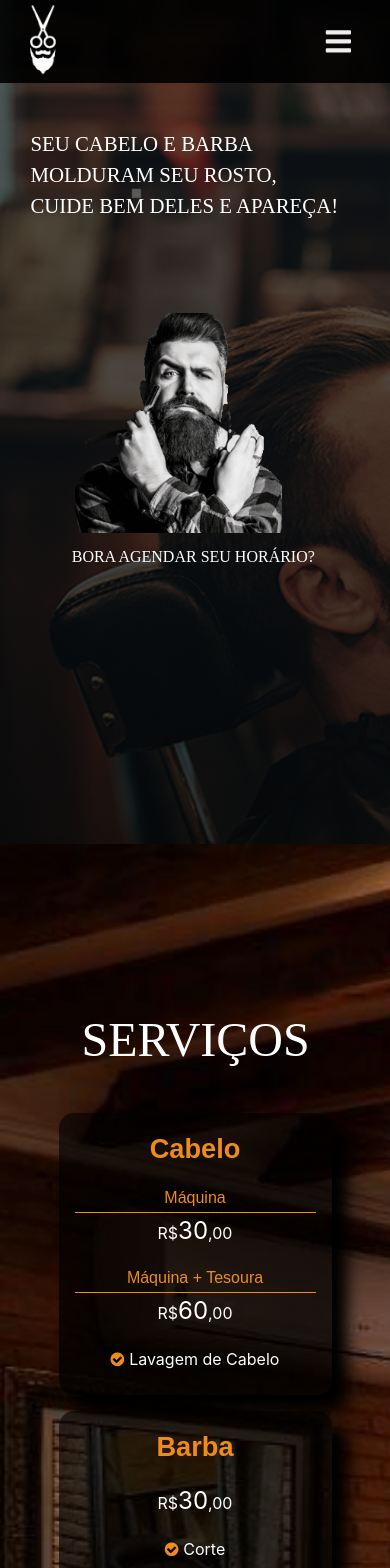
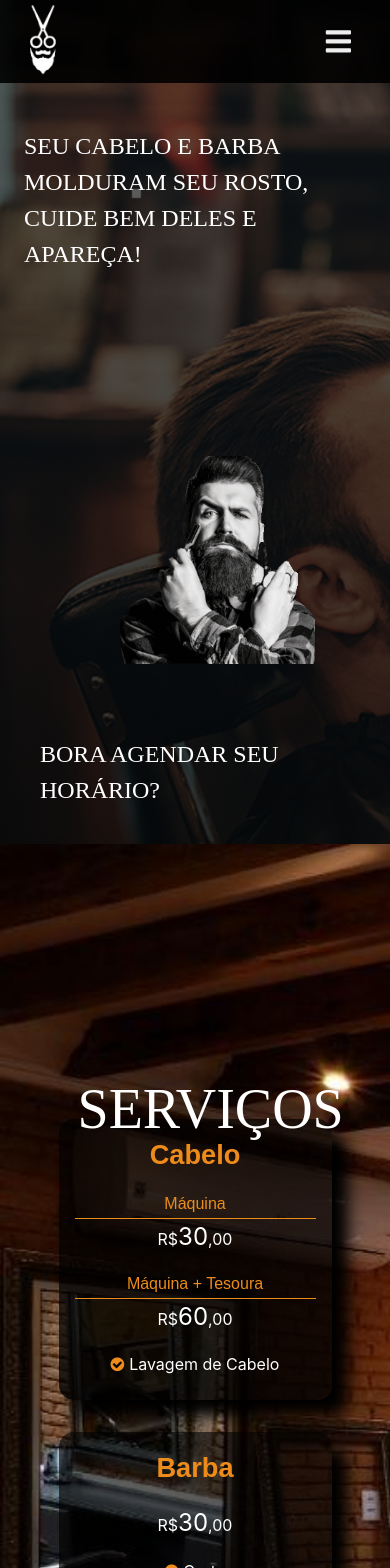
Before and after one commit to Felipediaslc/Barbearia-Strait-Front, a React (Create React App) app: page / in a window 390 px wide. Shown: the top 1568 px of the page. Built offline with nearby package versions, Linux system fonts and the light colour scheme; a web font is replaced by a local one.

Commit message:
refinamento v.27

```diff
--- a/src/Pages/Galeria/Galeria.css
+++ b/src/Pages/Galeria/Galeria.css
@@ -11,7 +11,7 @@
    display: flex;
    justify-content: center;
    align-items: flex-start;
-   padding: 5rem 0 0 0;
+   padding: 6rem 0 0 0;
    font-family: 'Finger Paint', cursive;
 
      font-size: 3.5rem;
@@ -20,8 +20,9 @@
 
 .galery-barb{
 
-  margin: 0.3rem 0 0 25rem;
-  width:36vw;
+  margin: 1rem 0 0 0;
+  padding:0 0 0 1rem;
+  width:38vw;
 
 }
 
@@ -38,7 +39,7 @@
 
 
 
-  @media screen and (max-width: 393px){
+  @media screen and (max-width: 480px){
 
     .galeria{
         width: 100vw;
--- a/src/Pages/Homee/Homee.css
+++ b/src/Pages/Homee/Homee.css
@@ -17,13 +17,13 @@
     display: flex;
     justify-content: left;
     align-items: flex-start;
-    padding: 6rem 5rem 0  4rem;
+    padding: 7rem 5rem 0  4rem;
     width: 53vw;
     margin-left: 1rem ;
    z-index: 1;
    color: white;
    font-family: 'Finger Paint', cursive;
-   font-size: 2.3rem;
+   font-size: 2.6rem;
 
 }
 .sub {
@@ -56,12 +56,8 @@ z-index: 1;
     z-index: 1000;
 
 }
-@media screen and (max-width: 393px){
 
-
-
-
-
+@media screen and (max-width: 480px){
 
     .home{
         background: linear-gradient( rgba(0,0, 0, 0.6), rgba(0, 0, 0, 0.8)), url('./imag/background.png');
@@ -69,60 +65,49 @@ z-index: 1;
         background-size: cover;
         width: 100vw;
         height: 100vh;
-
     }
 
     .title-logs{
 
         display: flex;
-    justify-content: center;
+        justify-content: left;
         align-items: flex-start;
-    padding: 8rem 0 0  1.3rem;
+        padding: 8rem 0 0  0.5rem;
         width: 90vw;
-    margin: 0 0 0 0.6rem;
+        margin-left: 1rem ;
        z-index: 1;
        color: white;
        font-family: 'Finger Paint', cursive;
-   font-size: 1.3rem;
+       font-size: 1.5rem;
 
     }
 
+    .imagem-logo{
 
+        display: flex;
+        justify-content: center;
+        align-items: center;
+        padding: 7rem 0 0 0;
+        margin-left: 7.5rem;
+        width: 50vw;
+        height: 55vh;
+        z-index: 1;
 
-
-.imagem-logo{
-    display:flex;
-    justify-content: center;
-
-    margin:1rem 0 0 4.7rem;
-
-     width:53vw;
     }
     .sub {
 
         display: flex;
-    flex-wrap: wrap;
+
         justify-content: center;
-    align-items: flex-start;
-    width:86vw;
-    margin-left: 1.6rem ;
+        align-items: center;
+        width: 90vw;
+        margin-left: 2rem ;
 
-    padding: 6rem 0 0 0 ;
+        padding: 0 0 0 0.5rem;
         z-index: 1000;
        color: white;
        font-family: 'Finger Paint', cursive;
-   font-size: 1rem;
+       font-size: 1.5rem;
+
     }
 }
-
-
-/*@media screen and (min-width: 321px) and (max-width: 968px) {}
-
-@media screen and (min-width: 769px) and (max-width: 1024px) {}
-
-@media screen and (min-width: 1025px) and (max-width: 1200px) {}
-
-@media screen and (min-width: 1201px) and (max-width: 1240px) {}
-
-@media screen and (min-width: 1241px) and (max-width: 1920px) {}
-@media screen and (min-width: 1920px) and (max-width: 2560px)  {}*/
--- a/src/Pages/Homee/Homee.js
+++ b/src/Pages/Homee/Homee.js
@@ -21,8 +21,9 @@ const Homee = () => {
 
 </section>
 <div  className="servicos" id='servicos'>
-        <div className="titulo">SERVIÇOS</div>
+
     <div className="container">
+    <div className="serv-title">SERVIÇOS</div>
     <div className="card">
         <div className="card-title">
             <h2>Cabelo</h2>
--- a/src/Pages/Planos/Planos.css
+++ b/src/Pages/Planos/Planos.css
@@ -22,7 +22,7 @@
     color: #fff;
 }
 
-.containerss  .titulo{
+.containerss  .title-plan{
     position: absolute;
     display: flex;
     justify-content: center;
@@ -124,42 +124,43 @@
     font-size: 1rem;
 }
 
-@media screen and (max-width: 393px){
+@media screen and (max-width: 480px){
 
     .containerss{
 
 
         width: 100vw;
-        height: 270vh;
+        height: 220vh;
         background: linear-gradient( rgba(0,0, 0, 0.6), rgba(0, 0, 0, 0.8)), url('./imag/background.png');
         background-repeat: no-repeat;
         background-size: cover;
         display: flex;
         align-items: flex-start;
         justify-content: space-around;
-        padding: 12rem 0 0 0 ;
+        padding: 10rem 0 3.1rem 0 ;
         color: white;
         flex-direction: column;
 
     }
-    .containerss  .titulo{
-        position: absolute;
+    .containerss  .title-plan{
+
         display: flex;
         justify-content: center;
         align-items: flex-start;
-        padding: 0 0 0  0.5rem;
+        padding:  0 0  0.1rem;
         width:100vw;
-       margin: -137rem  0 0  0;
+
+       margin: -83.5rem  0 0  0;
        font-family: 'Finger Paint', cursive;
        color: white;
 
-       font-size: 2.3rem;
+       font-size: 3.2rem;
      }
     .containerss .card{
-        margin: -12rem 0 5rem 1rem;
+        margin: 0 0 -5rem 1rem;
         width: 90vw;
-        height: 50vh;
-        padding: -5rem 0  -12rem 0;
+        height: 60vh;
+        padding: 1rem 0  -1rem 0;
         text-align: center;
         background: linear-gradient(135deg, rgba(0,0,0,.5), rgba(0,0,0,.5));
         border-radius: 2rem;
--- a/src/Pages/Planos/Planos.js
+++ b/src/Pages/Planos/Planos.js
@@ -11,7 +11,7 @@ function Planos() {
     const [isCadast, setIsCadast] = useState(false);
   return (
     <div className="containerss">
-        <div className="titulo">PLANO PARCERIA</div>
+        <div className="title-plan">PLANO PARCERIA</div>
     <div className="card">
         <div className="card-title">
             <h2>Basic</h2>
--- a/src/Pages/Quem-somos/Quem-somos.css
+++ b/src/Pages/Quem-somos/Quem-somos.css
@@ -107,7 +107,7 @@
   object-fit: cover;
 }
 
-@media screen and (max-width: 393px){
+@media screen and (max-width: 480px){
 
 
   .quem-somos{
--- a/src/Pages/Servicos/Servicos.css
+++ b/src/Pages/Servicos/Servicos.css
@@ -12,14 +12,14 @@
     padding: 7rem 0 0 0 ;
     color: white;
 }
- .servicos  .titulo{
+.container  .serv-title{
     position: absolute;
     display: flex;
     justify-content: flex-start;
     align-items: flex-start;
-    padding: -5rem 0 0  3rem;
+    padding: -8rem 0 0  3rem;
     width: 50vw;
-   margin: -28rem -10rem 1rem  8rem;
+   margin: -32rem -12rem 1rem  8rem;
    font-family: 'Finger Paint', cursive;
    color: white;
 
@@ -28,19 +28,19 @@
 
   .container{
     width: 100vw;
-    height: 70vh;
+    height: 75vh;
 
     display: flex;
 
     align-items: center;
     justify-content: space-around;
     color: white;
-    margin-bottom: -4rem;
+    margin-bottom: -3.7rem;
 }
 
 .container .card{
     width: 25vw;
-    height: 60vh;
+    height: 55vh;
     padding: 1rem 0 0 0 ;
     text-align: center;
     background: linear-gradient( rgba(0,0, 0, 0.6), rgba(0, 0, 0, 0.8));
@@ -102,7 +102,7 @@
     color: #ED8C1A;
 }
 
-@media screen and (max-width: 393px){
+@media screen and (max-width: 480px){
 
 
        .servicos{
@@ -110,24 +110,24 @@
         justify-content: space-around;
         align-items: center;
         width: 100vw;
-        height: 220vh;
+        height: 170vh;
         background-image:  url('./imag/11-barbearias-em-goiania-com-estilo-vintage-que-voce-precisa-conhecer.jpeg');
         background-repeat: no-repeat;
         background-size: cover;
 
     }
-     .servicos  .titulo{
+    .container  .serv-title{
         position: absolute;
         display: flex;
         justify-content: flex-start;
         align-items: flex-start;
-        padding: 1.5rem 0 0  0;
+        padding: -1rem 0 0  0;
         width: 50vw;
-       margin: -91rem  10rem 9rem  8rem;
+       margin: -37rem 0 30rem  -2.5rem;
        font-family: 'Finger Paint', cursive;
        color: white;
 
-       font-size: 3rem;
+       font-size: 3.5rem;
      }
 
       .container{
@@ -136,7 +136,7 @@
 
     flex-direction: column;
     display: flex;
-    margin-top: -26rem;
+    margin-top: -0.2rem;
     justify-content: center;
     align-items:space-between;
     color: white;
@@ -145,9 +145,10 @@
 
     .container .card{
         width: 70vw;
-        height: 55vh;
+        height: 40vh;
+
         padding: 0.5rem 0 1rem 0 ;
-        margin-bottom: 1rem;
+        margin-bottom: 2rem;
         text-align: center;
         background: linear-gradient( rgba(0,0, 0, 0.6), rgba(0, 0, 0, 0.8));
         border-radius: 15px;
--- a/src/Pages/Servicos/Servicos.js
+++ b/src/Pages/Servicos/Servicos.js
@@ -3,8 +3,9 @@ import './Servicos.css';
 function Servicos() {
   return (
     <div  className="servicos"  >
-        <div className="titulo">SERVIÇOS</div>
+
     <div className="container">
+    <div className="serv-title">SERVIÇOS</div>
     <div className="card">
         <div className="card-title">
             <h2>Cabelo</h2>
--- a/src/componentes/Menu/Menu.css
+++ b/src/componentes/Menu/Menu.css
@@ -353,7 +353,7 @@ nav {
 	  }
 	}
 
-	@media only screen and (max-width: 1024px) {
+	@media only screen and (max-width:480px) {
 		header{
 		  position:fixed;
 		  display: flex;
@@ -402,7 +402,7 @@ nav {
 			  font-size: 1.5rem;
 		  }
 	  }
-	  @media screen and (max-width: 393px){
+	  @media screen and (max-width: 480px){
 
 		.button {
 			right: 1rem;
--- a/tailwind.config.js
+++ b/tailwind.config.js
@@ -4,7 +4,7 @@ module.exports = {
   theme: {
     extend: {
       screens: {
-        'sm': {'min': '320px', 'max': '393px'},
+        'sm': { 'max': '480px'},
         // => @media (min-width: 640px) { ... }
 
         'md': '768px',
```
Lines whose indentation alone changed are shown as unchanged.
